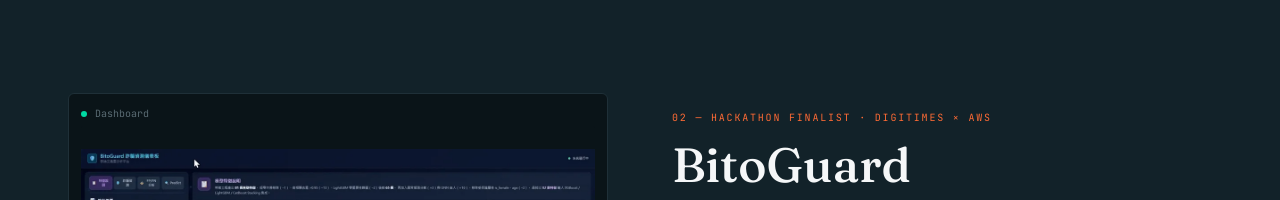
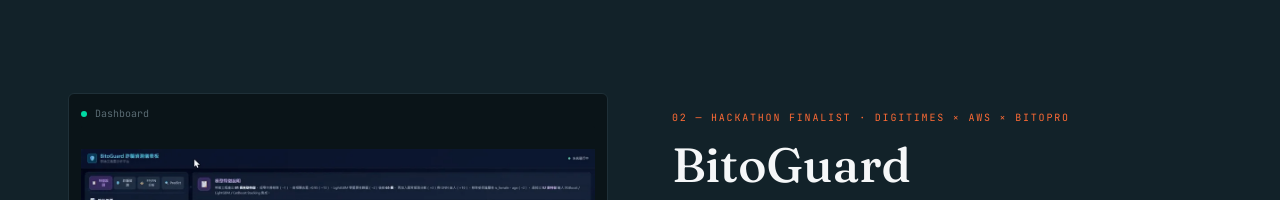
Before and after one commit to timwei0801/timwei0801, a Vue app in the folder portfolio/: page / in a window 1280 px wide. Shown: the part 4726-4926 px from the top of the page. Built offline with nearby package versions, Linux system fonts and the light colour scheme.

Commit message:
fix(profile): add BitoPro to the hackathon org line
Tim 說明 Agent for Truth 黑客松是 AWS 與幣託(BitoPro)的那場,
獎項卡片的主辦單位欄與作品卡標籤都補上 BitoPro。

```diff
--- a/portfolio/src/i18n/en.ts
+++ b/portfolio/src/i18n/en.ts
@@ -114,7 +114,7 @@
                 viz: 'adviz',
             },
             {
-                tag: '02 — HACKATHON FINALIST · DIGITIMES × AWS',
+                tag: '02 — HACKATHON FINALIST · DIGITIMES × AWS × BITOPRO',
                 title: 'BitoGuard',
                 subtitle: 'Compliance Risk Radar',
                 description: 'AI-driven crypto fraud detection. HeteroSAGE + GAT heterogeneous GNN with stacking ensemble identifies fraudulent accounts across 770K+ transactions. SHAP explainability and 4-dimension fairness audit. AUC-ROC 0.861.',
@@ -174,7 +174,7 @@
             { year: '2026', name: 'Ranked #1 Graduate', nameZh: 'M.S. Data Science', org: 'Tamkang University, Stats & DS', desc: 'Graduated ranked #1 in the department, with an academic award and Outstanding TA for 3 consecutive semesters.', tag: 'Academic', image: 'rank' },
             { year: '2026', name: 'Phi Tau Phi Honor Society', nameZh: 'Honorary Member', org: 'Nominated by Tamkang Stats', desc: 'Nominated as honorary member of the Phi Tau Phi Scholastic Honor Society for academic excellence.', tag: 'Honor', image: 'phiTauPhi' },
             { year: '2025', name: 'Accounting Scholarship', nameZh: 'NT$20,000', org: 'Accounting Association', desc: 'Recipient of the 2025 Accounting Association Scholarship (NT$20,000), among national award recipients.', tag: 'Scholarship', image: 'scholarship' },
-            { year: '2026', name: 'Hackathon Finalist', nameZh: 'Agent for Truth', org: 'DIGITIMES × AWS', desc: 'Finalist at "Agent for Truth: Disinformation Defense Hackathon 2026" with BitoGuard.', tag: 'Hackathon', image: 'hackathon' },
+            { year: '2026', name: 'Hackathon Finalist', nameZh: 'Agent for Truth', org: 'DIGITIMES × AWS × BitoPro', desc: 'Finalist at "Agent for Truth: Disinformation Defense Hackathon 2026" with BitoGuard.', tag: 'Hackathon', image: 'hackathon' },
             { year: '2025', name: '2nd Place (1st Vacant)', nameZh: 'National Highway Comp.', org: 'Taiwan Highway Bureau', desc: '2nd place (1st place vacant) at the 2025 National Highway Intelligent Traffic Competition.', tag: 'National', image: 'highway' },
             { year: '2025', name: 'Invited Speaker', nameZh: 'Transportation Annual Conf.', org: 'Highway Bureau', desc: 'Invited talk at the 2025 Chinese Institute of Transportation Annual Conference on AI traffic prediction.', tag: 'Speaking', image: 'speaker' },
             { year: '2024', name: 'Best Popularity + Merit', nameZh: 'Data Science Stroll', org: 'Academia Sinica', desc: 'Best Popularity Award and Merit Award at Academia Sinica 2024 Data Science Stroll — dual recognition in a single competition, for cyberbullying research.', tag: 'Academic', image: 'sinica' },
--- a/portfolio/src/i18n/zh-TW.ts
+++ b/portfolio/src/i18n/zh-TW.ts
@@ -114,7 +114,7 @@
                 viz: 'adviz',
             },
             {
-                tag: '02 — HACKATHON FINALIST · DIGITIMES × AWS',
+                tag: '02 — HACKATHON FINALIST · DIGITIMES × AWS × BITOPRO',
                 title: 'BitoGuard',
                 subtitle: '智慧合規風險雷達',
                 description: 'AI 驅動的加密貨幣詐欺偵測系統。運用 HeteroSAGE + GAT 異質圖神經網路與 Stacking 集成學習,在 77 萬筆交易中識別詐欺帳戶,整合 SHAP 可解釋性與四維度公平性審計。AUC-ROC 達 0.861。',
@@ -202,7 +202,7 @@
                 year: '2026',
                 name: 'Hackathon Finalist',
                 nameZh: 'Agent for Truth Hackathon',
-                org: 'DIGITIMES × AWS',
+                org: 'DIGITIMES × AWS × BitoPro',
                 desc: '「Agent for Truth: Disinformation Defense Hackathon 2026」決賽入圍,作品 BitoGuard。',
                 tag: '黑客松',
                 image: 'hackathon',
```
